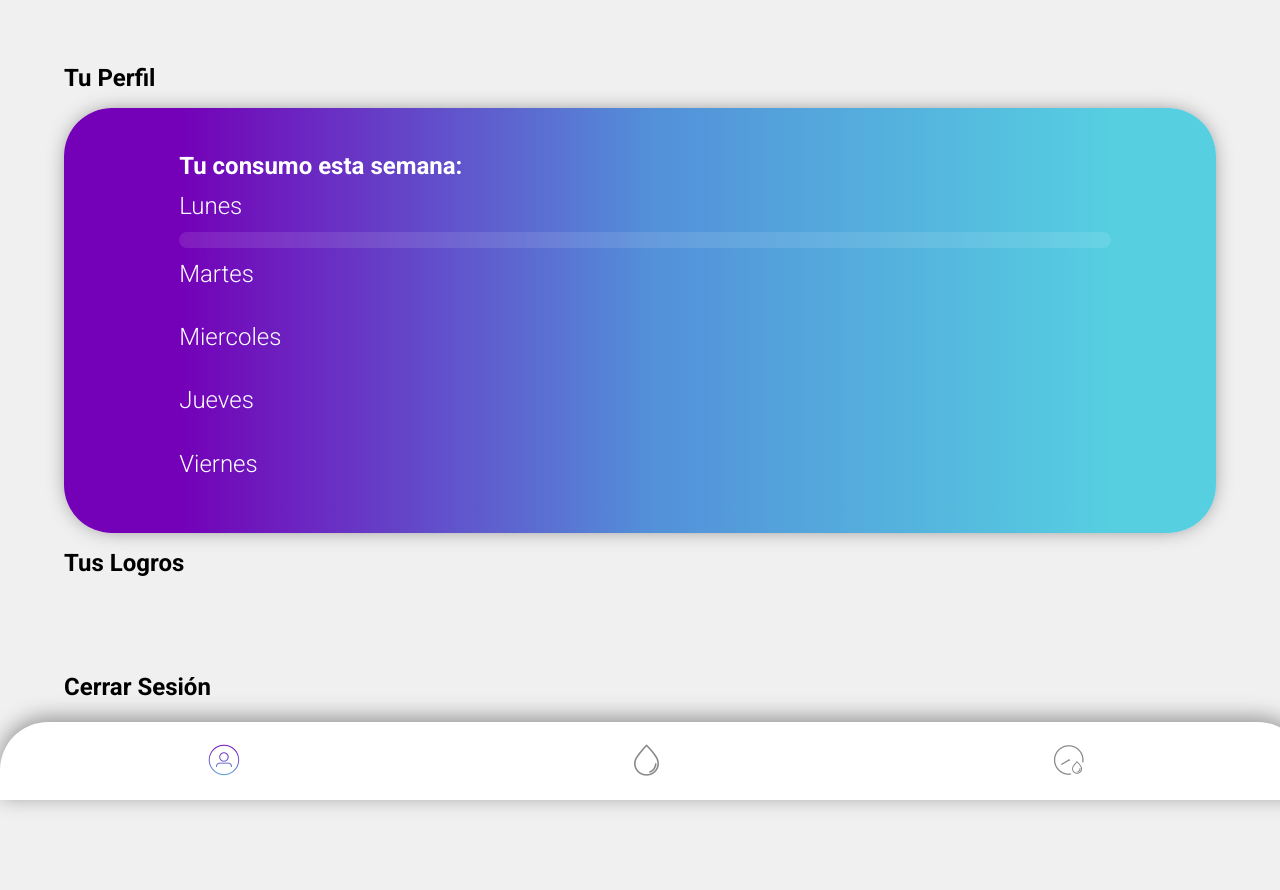
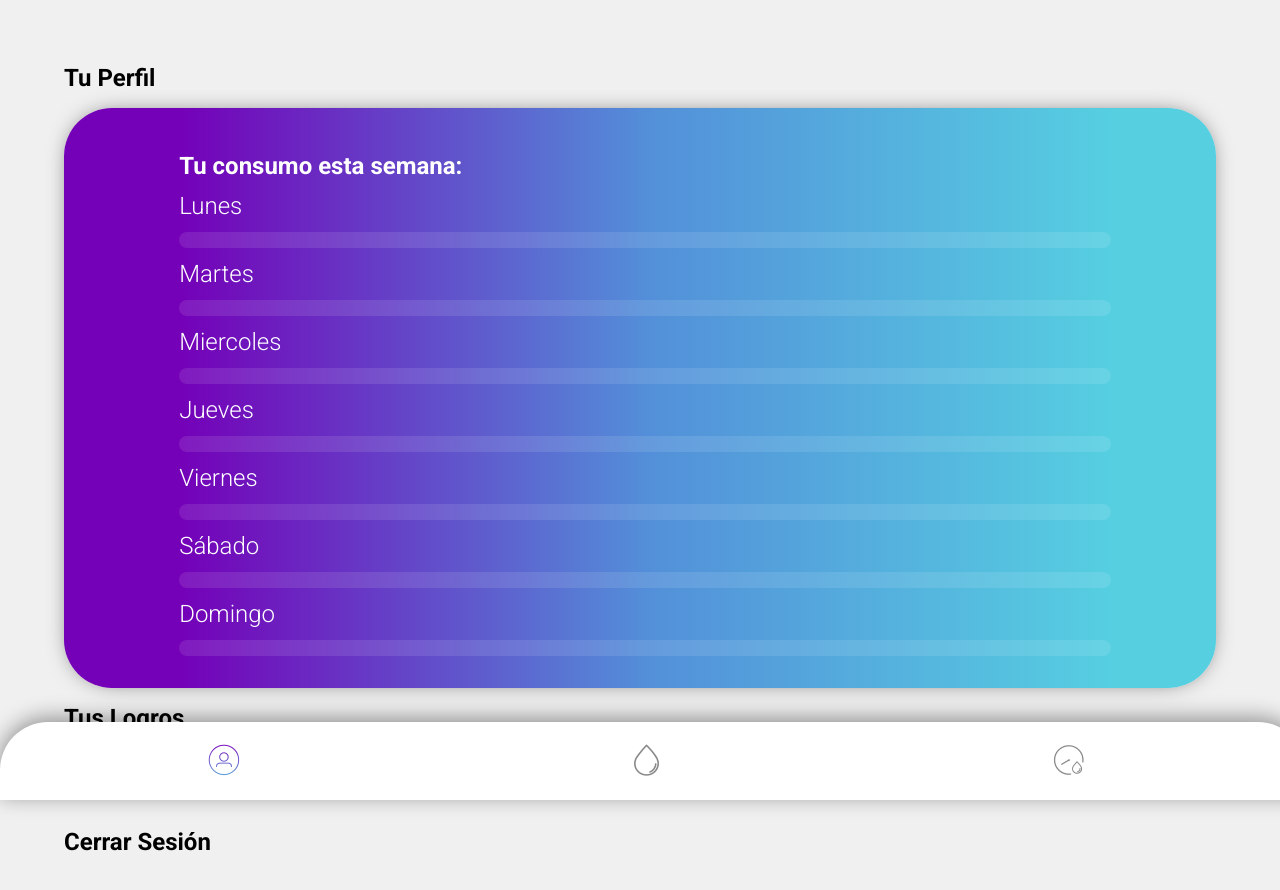
Before and after one commit to BIbarr/BIbarr.github.io, a plain HTML site: page html/profile.html in a window 1280 px wide. Before the commit the page ends 800 px from the top, so only its background shows below. Drawn offline with Linux system fonts and the light colour scheme; no server answers; files whose address does not match are found by name.

Commit message:
Update profile.html

```diff
--- a/html/profile.html
+++ b/html/profile.html
@@ -28,20 +28,28 @@
           <div class="progreso-valor" id="lunes"></div>
         </div>
         <p>Martes</p>
-        <div class="progres0">
+        <div class="progreso">
           <div class="progreso-valor" id="martes"></div>
         </div>
         <p>Miercoles</p>
-        <div class="progres0">
+        <div class="progreso">
           <div class="progreso-valor" id="miercoles"></div>
         </div>
         <p>Jueves</p>
-        <div class="progres0">
+        <div class="progreso">
           <div class="progreso-valor" id="jueves"></div>
         </div>
         <p>Viernes</p>
-        <div class="progres0">
+        <div class="progreso">
           <div class="progreso-valor" id="viernes"></div>
+        </div>
+        <p>Sábado</p>
+        <div class="progreso">
+          <div class="progreso-valor" id="sabado"></div>
+        </div>
+        <p>Domingo</p>
+        <div class="progreso">
+          <div class="progreso-valor" id="domingo"></div>
         </div>
       </div>
 
```
